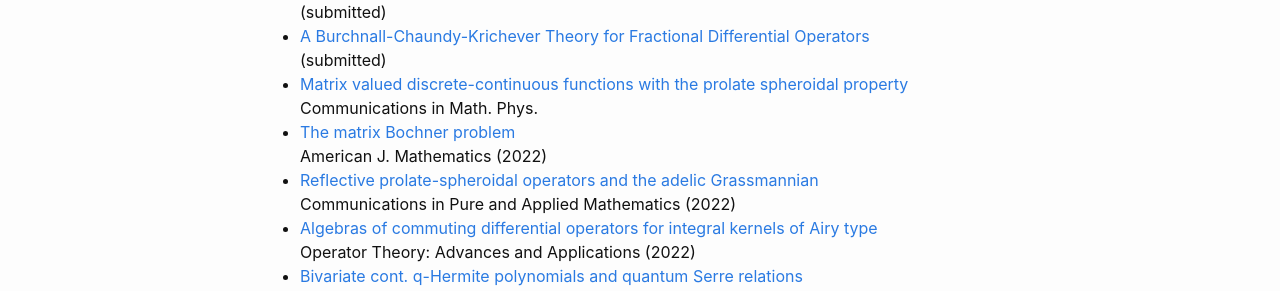
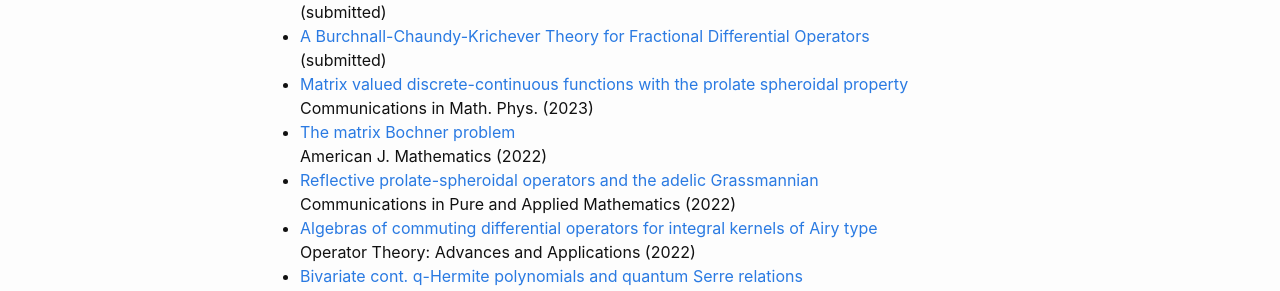
Before and after one commit to wcasper/math350fall2024, a Jekyll site: the page built from about-your-instructor.md, in a window 1280 px wide and 900 px high, scrolled down 1485 px. Shown: the part 162-453 px from the top of the window. Built offline with Jekyll 4.4.1, drawn with Linux system fonts in a browser that asks for light colours.

Commit message:
added date on reference

```diff
--- a/about-your-instructor.md
+++ b/about-your-instructor.md
@@ -31,7 +31,7 @@ My research focuses on applications of algebra and algebraic geometry to various
 * [The restricted discrete Fourier transform](https://arxiv.org/abs/2407.20379) <br/> (submitted)
 * [Disconnected Cliques in Derangement Graphs](https://arxiv.org/abs/2407.14155) <br/> (submitted)
 * [A Burchnall-Chaundy-Krichever Theory for Fractional Differential Operators](https://arxiv.org/abs/2108.12010) <br/> (submitted)
-* [Matrix valued discrete-continuous functions with the prolate spheroidal property](https://arxiv.org/abs/2302.05750) <br/> Communications in Math. Phys.
+* [Matrix valued discrete-continuous functions with the prolate spheroidal property](https://arxiv.org/abs/2302.05750) <br/> Communications in Math. Phys. (2023)
 * [The matrix Bochner problem](https://arxiv.org/abs/1803.04405) <br/> American J. Mathematics (2022)
 * [Reflective prolate-spheroidal operators and the adelic Grassmannian](https://arxiv.org/abs/2003.11616) <br/> Communications in Pure and Applied Mathematics (2022)
 * [Algebras of commuting differential operators for integral kernels of Airy type](https://arxiv.org/abs/2112.11639) <br/> Operator Theory: Advances and Applications (2022)
```
